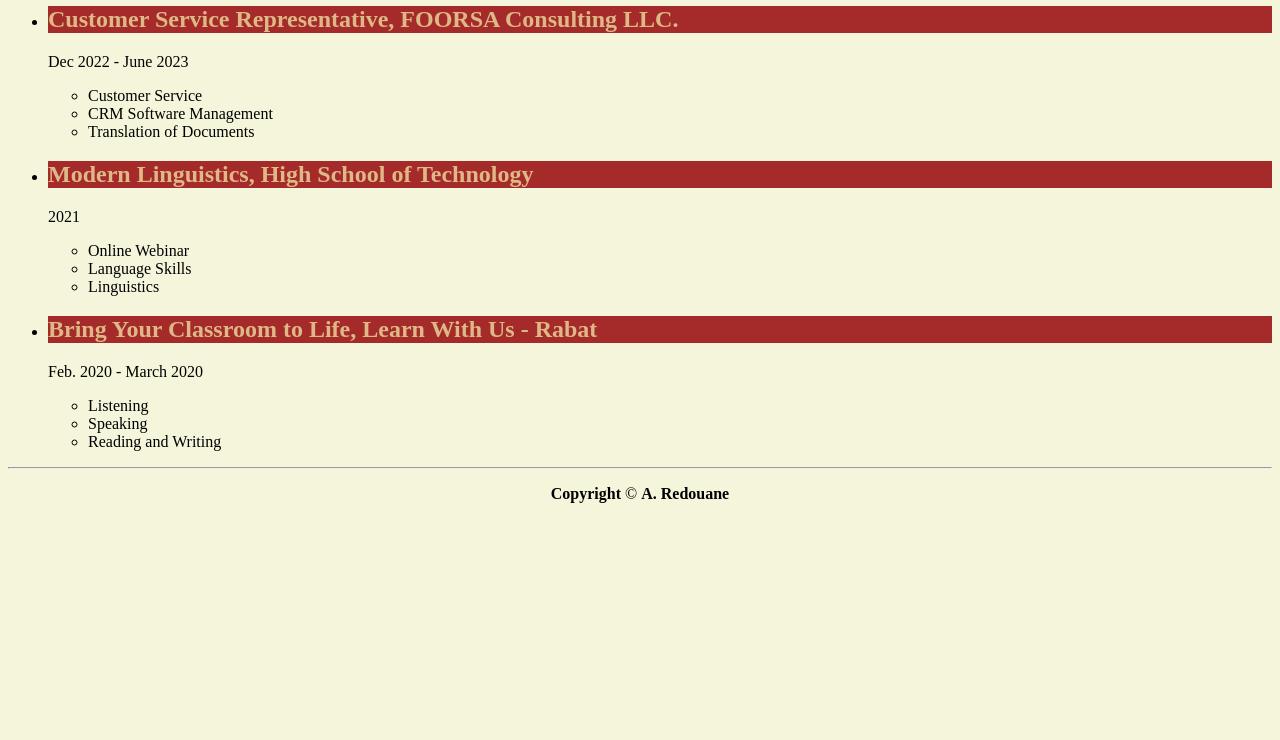
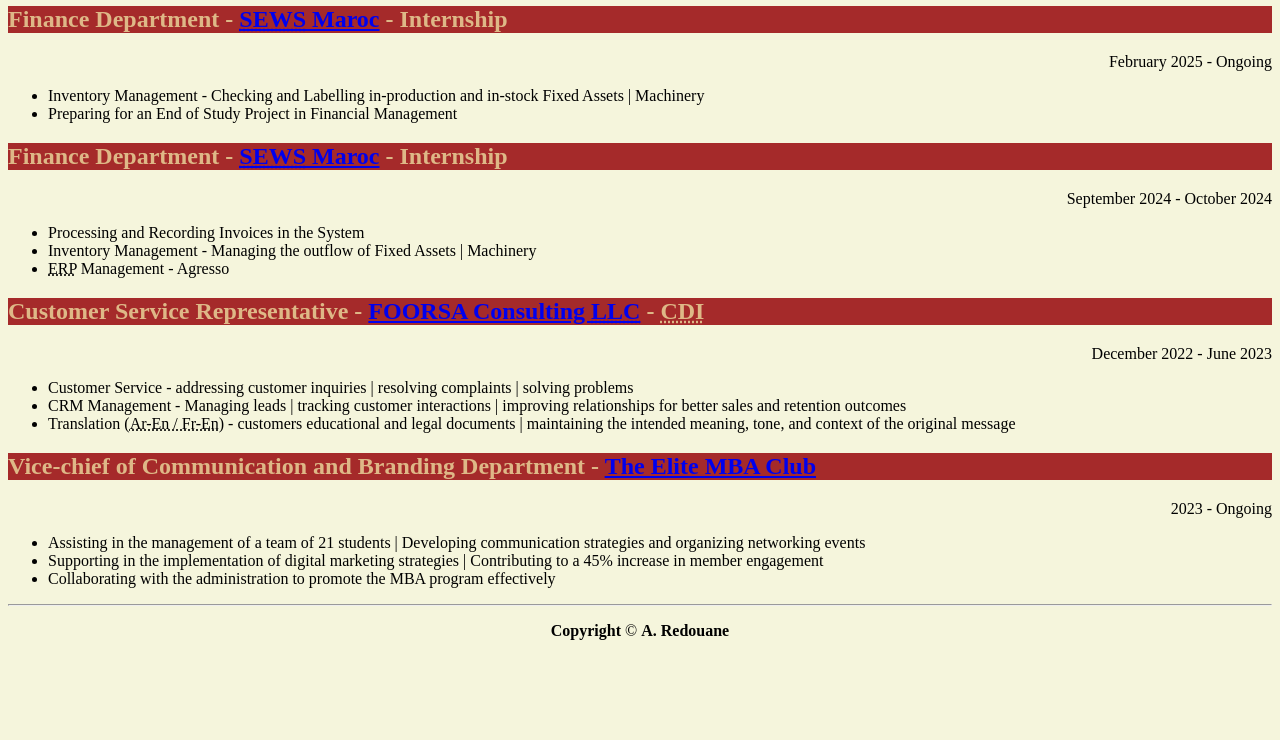
Before and after one commit to gitred26/html-redone-portfolio, a plain HTML site: page public/experience.html in a window 1280 px wide. Shown: the part 60-800 px from the top of the page. Drawn offline with Linux system fonts and the light colour scheme.

Commit message:
Update experience.html

```diff
--- a/public/experience.html
+++ b/public/experience.html
@@ -1,3 +1,4 @@
+<!-- UPDATED VERSION 9/3/2025 -->
 <head>
     <meta charset="UTF-8">
     <meta name="viewport" content="width=device-width, initial-scale=1.0">
@@ -6,45 +7,61 @@
         body {background-color: beige;}
         h1, footer {text-align: center;}
         h1 {color: brown;}
+        .date {text-align: right;}
         .head-2 {
             color: burlywood;
             background-color: brown;
         }
     </style>
 </head>
+
 <body>
     <header>
-    <h1>EXPERIENCE</h1>
+    <h1>PROFESSIONAL EXPERIENCE</h1>
     </header>
+
     <main>
+        <section>
+            <h2 class="head-2">Finance Department - <a href="https://global-sei.com/csr/feature/2015/sews-maroc.html" target="_blank"><abbr title="Sumitomo Electric Wiring System">SEWS</abbr> Maroc</a> - Internship</h2>
+            <p class="date">February 2025 - Ongoing</p>
             <ul>
-            <li><h2 class="head-2">Customer Service Representative, FOORSA Consulting LLC.</h2>
-                <p>Dec 2022 - June 2023</p>
+                <li>Inventory Management - Checking and Labelling in-production and in-stock Fixed Assets | Machinery</li>
+                <li>Preparing for an End of Study Project in Financial Management</li>
+            </ul>
+        </section>
+
+        <section>
+            <h2 class="head-2">Finance Department - <a href="https://global-sei.com/csr/feature/2015/sews-maroc.html" target="_blank"><abbr title="Sumitomo Electric Wiring System">SEWS</abbr> Maroc</a> - Internship</h2>
+            <p class="date">September 2024 - October 2024</p>
             <ul>
-                    <li>Customer Service</li>
-                    <li>CRM Software Management</li>
-                    <li>Translation of Documents</li>
+                <li>Processing and Recording Invoices in the System</li>
+                <li>Inventory Management - Managing the outflow of Fixed Assets | Machinery</li>
+                <li><abbr title="Enterprise Resource Planning">ERP</abbr> Management - Agresso</li>
             </ul>
-            </li>
-            <li><h2 class="head-2">Modern Linguistics, High School of Technology</h2>
-                <p>2021</p>
+        </section>
+
+        <section>
+            <h2 class="head-2">Customer Service Representative - <a href="https://ma.linkedin.com/company/fooorsa-consulting" target="_blank">FOORSA Consulting <abbr title="Limited Liability Company">LLC</abbr></a> - <abbr title="Permanent Contract">CDI</abbr></h2>
+            <p class="date">December 2022 - June 2023</p>
             <ul>
-                    <li>Online Webinar</li>
-                    <li>Language Skills</li>
-                    <li>Linguistics</li>
+                <li>Customer Service - addressing customer inquiries | resolving complaints | solving problems</li>
+                <li>CRM Management - Managing leads | tracking customer interactions | improving relationships for better sales and retention outcomes</li>
+                <li>Translation <abbr title="Arabic - English / French - English">(Ar-En / Fr-En)</abbr> - customers educational and legal documents | maintaining the intended meaning, tone, and context of the original message</li>
             </ul>
-            </li>
-            <li><h2 class="head-2">Bring Your Classroom to Life, Learn With Us - Rabat</h2>
-                <p>Feb. 2020 - March 2020</p>
+        </section>
+
+        <section>
+            <h2 class="head-2">Vice-chief of Communication and Branding Department - <a href="https://www.instagram.com/elite_mba_um5r/" target="_blank">The Elite MBA Club</a></h2>
+            <p class="date">2023 - Ongoing</p>
             <ul>
-                    <li>Listening</li>
-                    <li>Speaking</li>
-                    <li>Reading and Writing</li>
+                <li>Assisting in the management of a team of 21 students | Developing communication strategies and organizing networking events</li>
+                <li>Supporting in the implementation of digital marketing strategies | Contributing to a 45% increase in member engagement</li>
+                <li>Collaborating with the administration to promote the MBA program effectively</li>
             </ul>
-            </li>
-        </ul>
+        </section>
     </main>
     <hr>
+
     <footer>
         <p><strong>Copyright</strong> © <strong>A. Redouane</strong></p>
     </footer>
```
Lines whose indentation alone changed are shown as unchanged.
